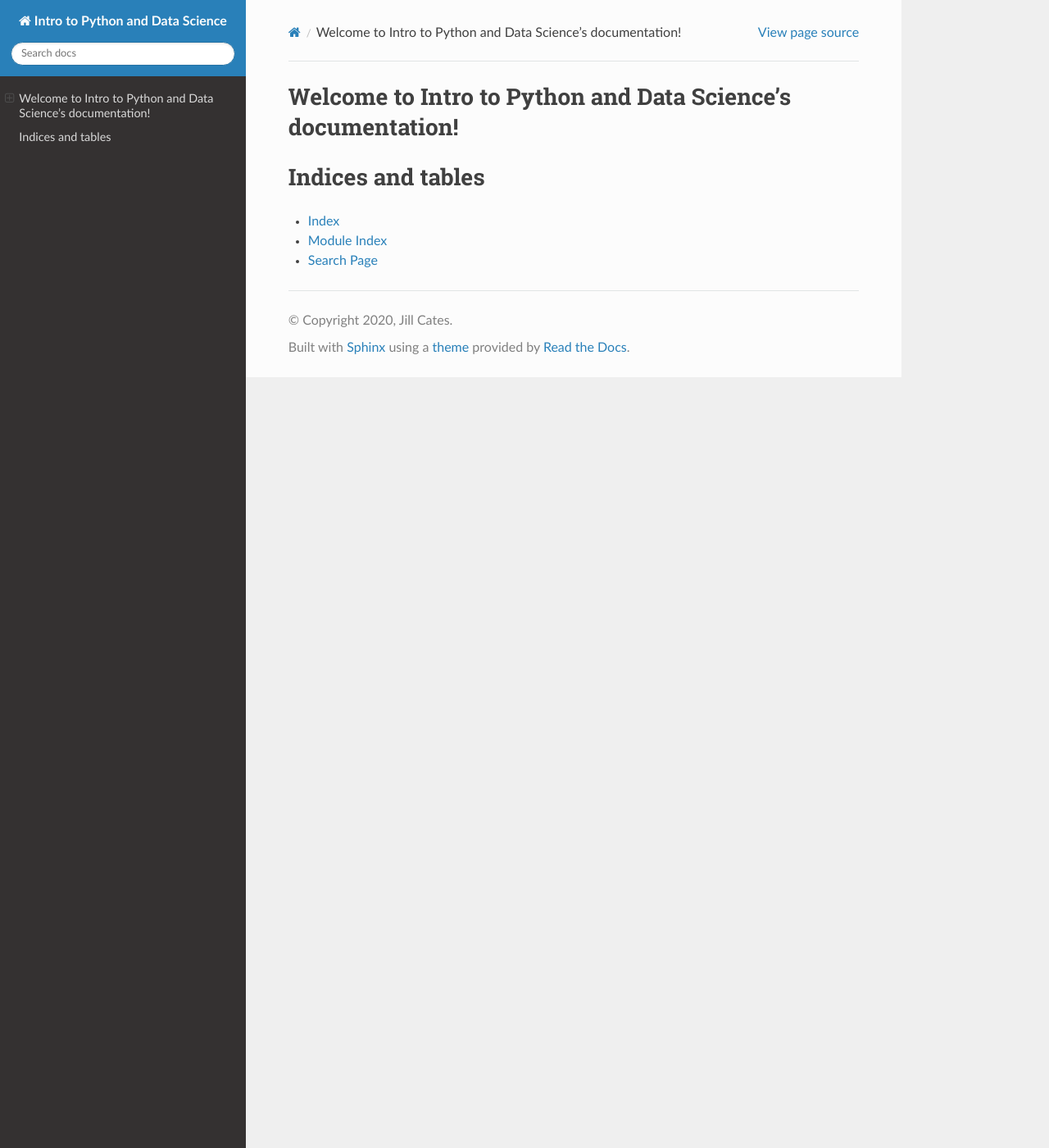
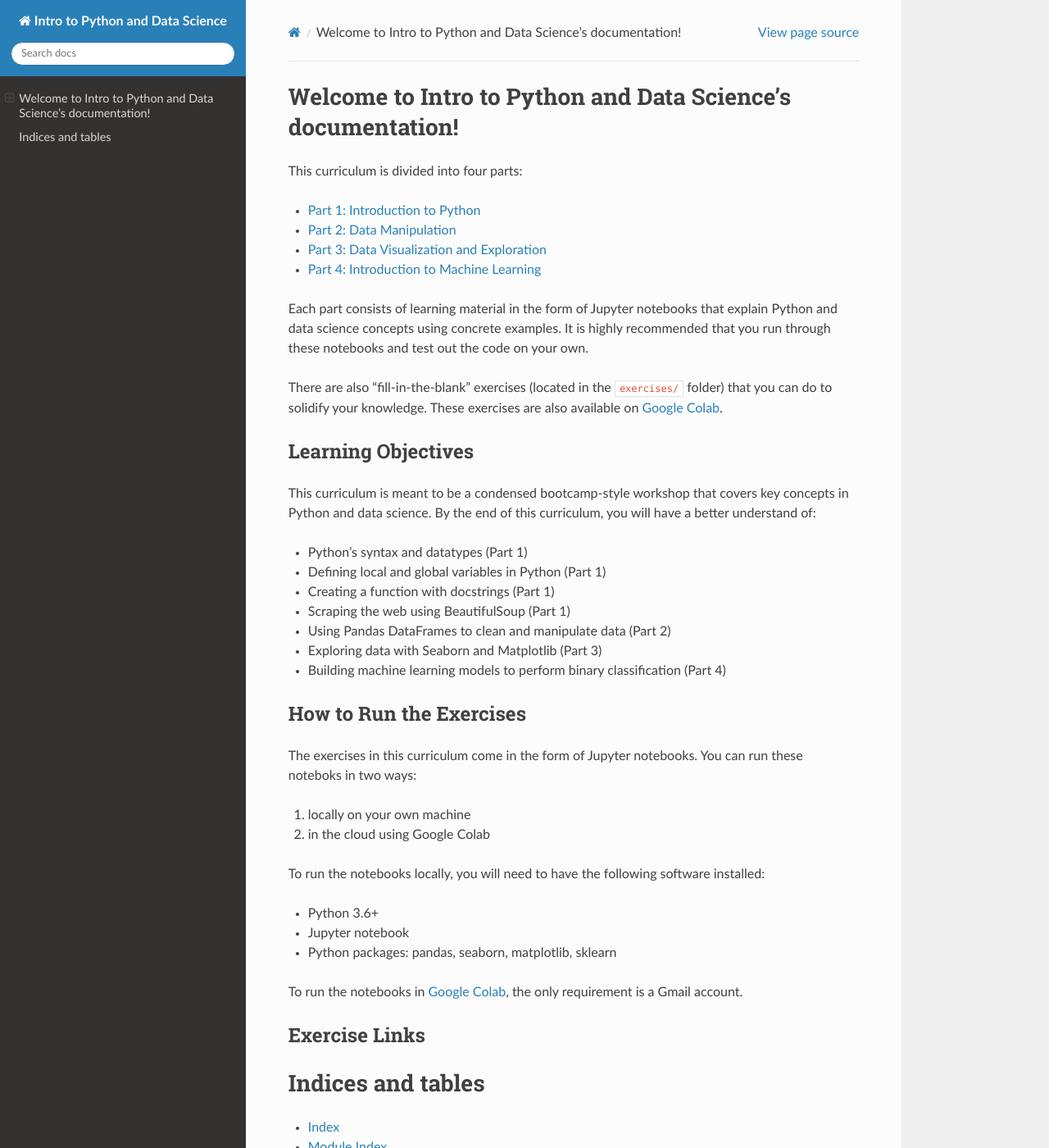
Before and after one commit to redacademy/datascience-curriculum, a Sphinx documentation site: the page built from docs/source/index.rst, in a window 1280 px wide and 1400 px high. Shown: the whole window at 82% size. Built offline with Sphinx 7.4.7 and the Read the Docs theme 2.0.0, drawn with Linux system fonts in a browser that asks for light colours; pages that are not in the unit, such as notebooks, are missing from menus.

Commit message:
Update index rst

```diff
--- a/docs/source/conf.py
+++ b/docs/source/conf.py
@@ -18,6 +18,7 @@ sys.path.insert(0, os.path.abspath('../../'))
 
 import nbsphinx
 import sphinx_rtd_theme
+import sphinx_markdown_tables
 
 # -- Project information -----------------------------------------------------
 
@@ -33,15 +34,23 @@ author = 'Jill Cates'
 # ones.
 extensions = [
     'sphinx.ext.githubpages',
-    'nbsphinx']
+    'nbsphinx',
+    'sphinx_markdown_tables']
 
 # Add any paths that contain templates here, relative to this directory.
 templates_path = ['_templates']
+
+source_parsers = {
+   '.md': 'recommonmark.parser.CommonMarkParser',
+}
+
+source_suffix = ['.rst', '.md', '.ipynb']
 
 # List of patterns, relative to source directory, that match files and
 # directories to ignore when looking for source files.
 # This pattern also affects html_static_path and html_extra_path.
 exclude_patterns = []
+
 
 
 # -- Options for HTML output -------------------------------------------------
--- a/docs/source/index.rst
+++ b/docs/source/index.rst
@@ -5,6 +5,51 @@
 
 Welcome to Intro to Python and Data Science's documentation!
 ============================================================
+
+This curriculum is divided into four parts:
+
+- `Part 1: Introduction to Python <https://github.com/topspinj/red-academy-curriculum/tree/master/part1>`_
+- `Part 2: Data Manipulation <https://github.com/topspinj/red-academy-curriculum/tree/master/part2>`_
+- `Part 3: Data Visualization and Exploration <https://github.com/topspinj/red-academy-curriculum/tree/master/part3>`_
+- `Part 4: Introduction to Machine Learning <https://github.com/topspinj/red-academy-curriculum/tree/master/part4>`_
+
+Each part consists of learning material in the form of Jupyter notebooks that explain Python and data science concepts using concrete examples. It is highly recommended that you run through these notebooks and test out the code on your own.
+
+There are also "fill-in-the-blank" exercises (located in the :code:`exercises/` folder) that you can do to solidify your knowledge. These exercises are also available on `Google Colab <https://colab.research.google.com/>`_.
+
+Learning Objectives
+--------------------
+
+This curriculum is meant to be a condensed bootcamp-style workshop that covers key concepts in Python and data science. By the end of this curriculum, you will have a better understand of:
+
+- Python's syntax and datatypes (Part 1)
+- Defining local and global variables in Python (Part 1)
+- Creating a function with docstrings (Part 1)
+- Scraping the web using BeautifulSoup (Part 1)
+- Using Pandas DataFrames to clean and manipulate data (Part 2)
+- Exploring data with Seaborn and Matplotlib (Part 3)
+- Building machine learning models to perform binary classification (Part 4)
+
+How to Run the Exercises
+-------------------------
+
+The exercises in this curriculum come in the form of Jupyter notebooks. You can run these noteboks in two ways:
+
+1. locally on your own machine
+2. in the cloud using Google Colab
+
+To run the notebooks locally, you will need to have the following software installed:
+
+- Python 3.6+
+- Jupyter notebook
+- Python packages: pandas, seaborn, matplotlib, sklearn
+
+To run the notebooks in `Google Colab <https://colab.research.google.com/>`_, the only requirement is a Gmail account.
+
+
+Exercise Links
+---------------
+
 
 .. toctree::
    :maxdepth: 1
```
